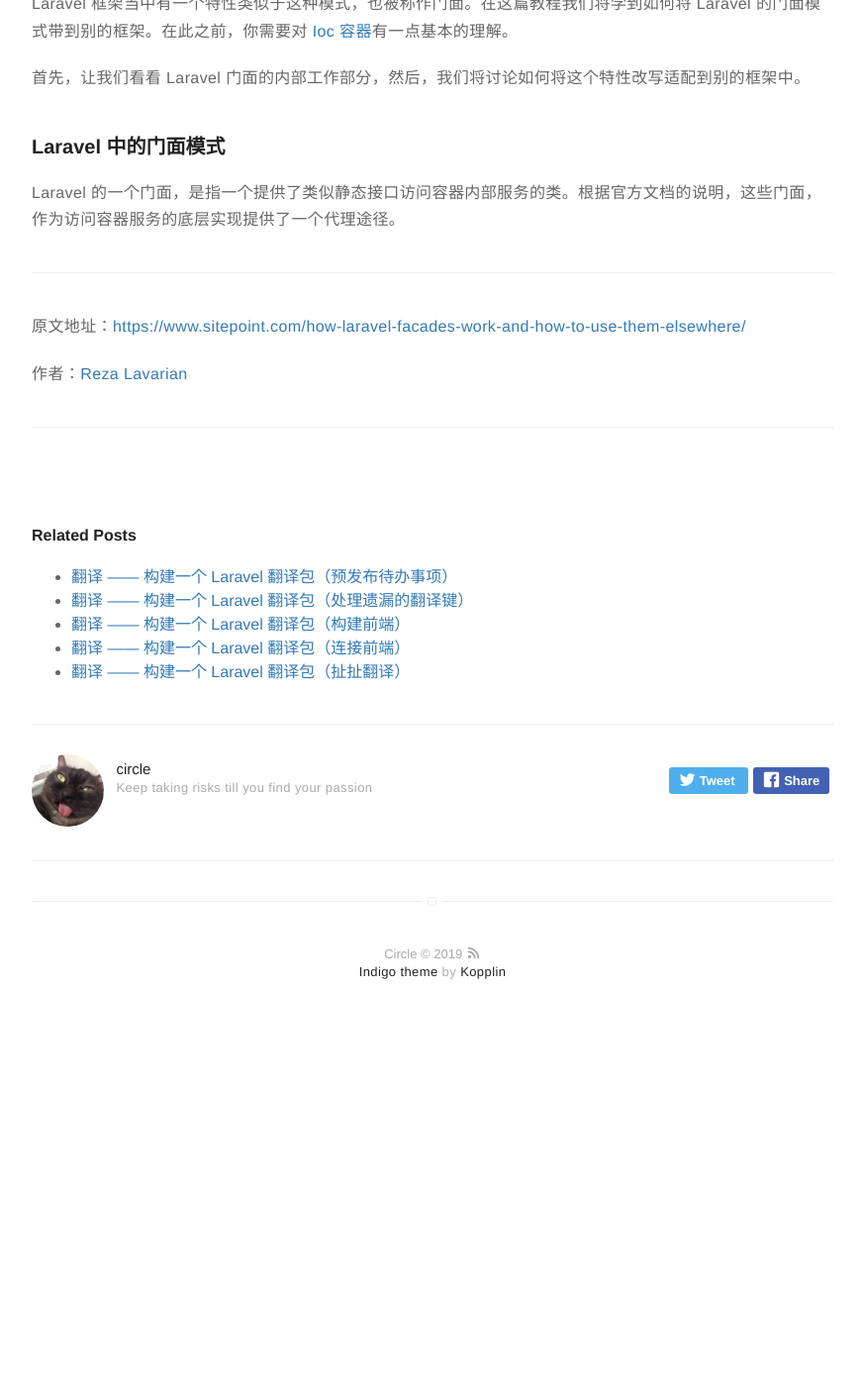
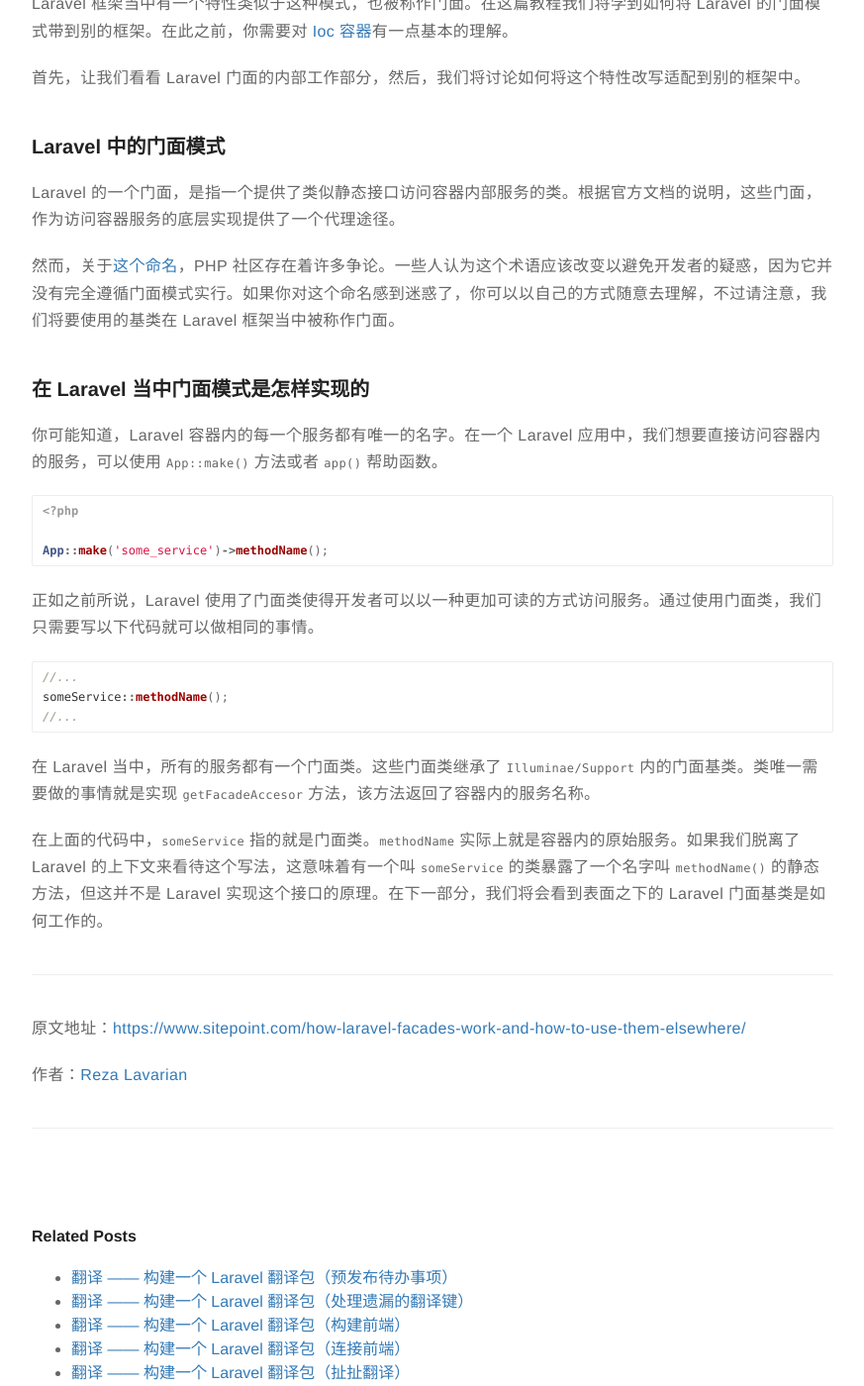
Before and after one commit to rust17/blog, a Jekyll site: the page built from _posts/second/2019-02-28-translation-how-laravel-facades-work-and-how-to-use-them-elsewhere.markdown, in a window 1280 px wide and 1400 px high, scrolled down 445 px. Shown: the whole window at 99% size, without its empty margins (203-1076 px from the left). Built offline with Jekyll 4.4.1, drawn with Linux system fonts in a browser that asks for light colours; before the commit the page ends 1498 px from its top, so only the background shows below that.

Commit message:
update article 2019-2

````diff
--- a/_posts/second/2019-02-28-translation-how-laravel-facades-work-and-how-to-use-them-elsewhere.markdown
+++ b/_posts/second/2019-02-28-translation-how-laravel-facades-work-and-how-to-use-them-elsewhere.markdown
@@ -22,6 +22,30 @@
 
 Laravel 的一个门面，是指一个提供了类似静态接口访问容器内部服务的类。根据官方文档的说明，这些门面，作为访问容器服务的底层实现提供了一个代理途径。
 
+然而，关于[这个命名](https://www.brandonsavage.net/lets-talk-about-facades/)，PHP 社区存在着许多争论。一些人认为这个术语应该改变以避免开发者的疑惑，因为它并没有完全遵循门面模式实行。如果你对这个命名感到迷惑了，你可以以自己的方式随意去理解，不过请注意，我们将要使用的基类在 Laravel 框架当中被称作门面。
+
+### 在 Laravel 当中门面模式是怎样实现的
+
+你可能知道，Laravel 容器内的每一个服务都有唯一的名字。在一个 Laravel 应用中，我们想要直接访问容器内的服务，可以使用 `App::make()` 方法或者 `app()` 帮助函数。
+
+```php
+<?php
+
+App::make('some_service')->methodName();
+```
+
+正如之前所说，Laravel 使用了门面类使得开发者可以以一种更加可读的方式访问服务。通过使用门面类，我们只需要写以下代码就可以做相同的事情。
+
+```php
+//...
+someService::methodName();
+//...
+```
+
+在 Laravel 当中，所有的服务都有一个门面类。这些门面类继承了 `Illuminae/Support` 内的门面基类。类唯一需要做的事情就是实现 `getFacadeAccesor` 方法，该方法返回了容器内的服务名称。
+
+在上面的代码中，`someService` 指的就是门面类。`methodName` 实际上就是容器内的原始服务。如果我们脱离了 Laravel 的上下文来看待这个写法，这意味着有一个叫 `someService` 的类暴露了一个名字叫 `methodName()` 的静态方法，但这并不是 Laravel 实现这个接口的原理。在下一部分，我们将会看到表面之下的 Laravel 门面基类是如何工作的。
+
 ---
 原文地址：[https://www.sitepoint.com/how-laravel-facades-work-and-how-to-use-them-elsewhere/](https://www.sitepoint.com/how-laravel-facades-work-and-how-to-use-them-elsewhere/)
 
````
